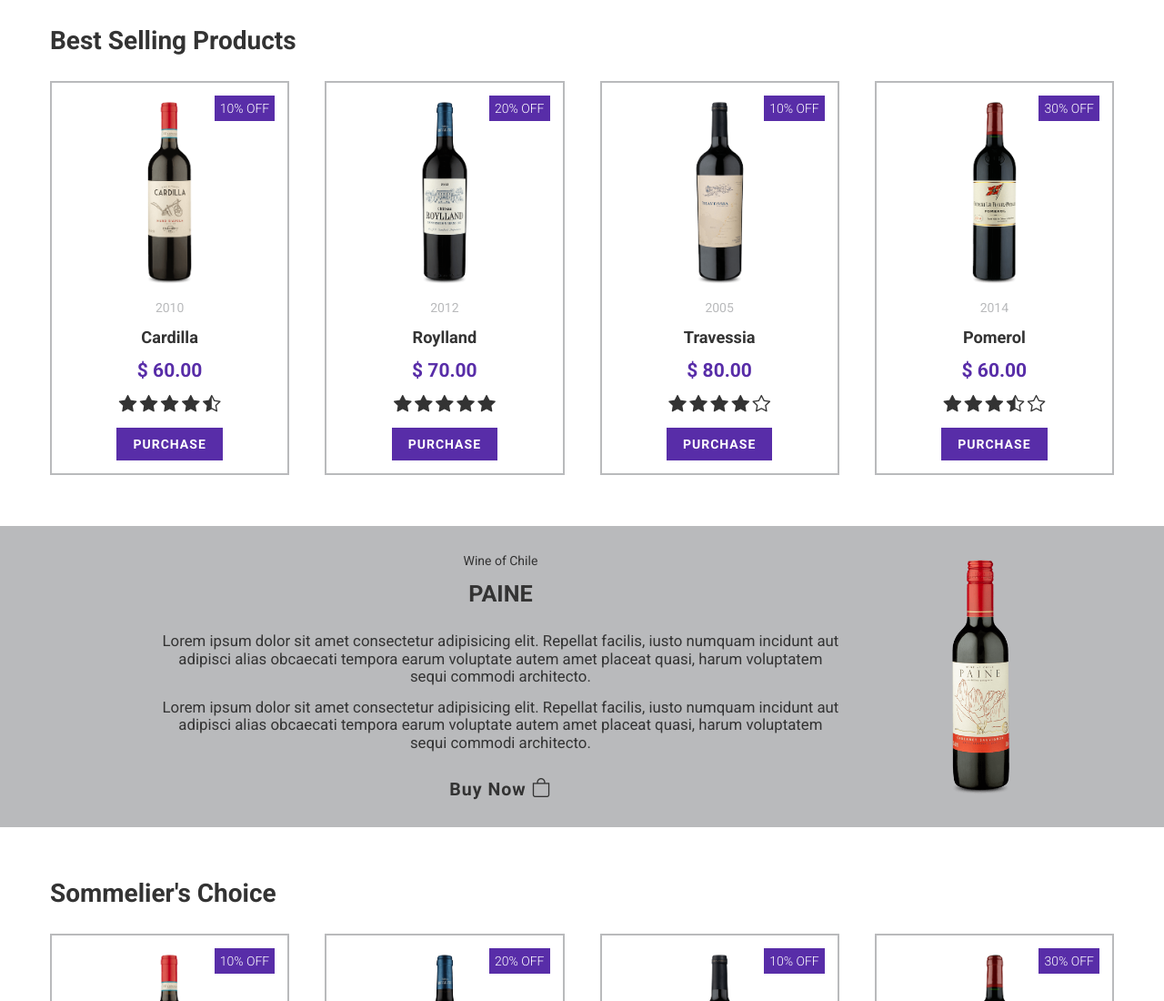
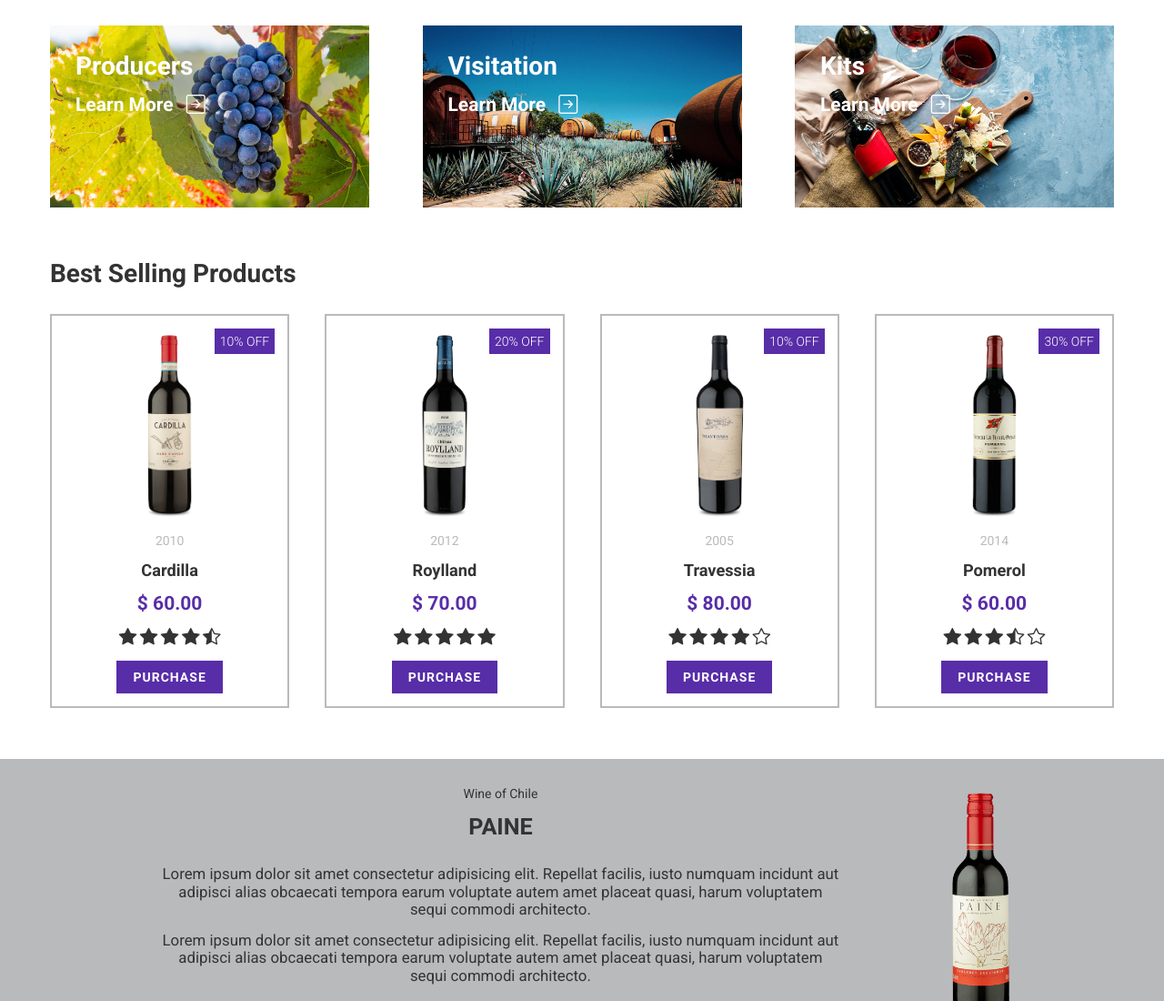
Before and after one commit to rafaeljosecomputacao/store-sass, a plain HTML site: page index.html in a window 1280 px wide. Shown: the top 1100 px of the page at 91% size. Drawn offline with nearby package versions, Linux system fonts and the light colour scheme.

Commit message:
create-banner-main

```diff
--- a/index.html
+++ b/index.html
@@ -16,6 +16,27 @@
     <script src="js/script.js" defer></script>
 </head>
 <body>
+    <!-- Main Banner -->
+    <main class="banner-container">
+        <div class="banner" id="banner-1">
+            <div class="banner-content">
+                <h2>Producers</h2>
+                <a href="#">Learn More<i class="bi bi-arrow-right-square"></i></a>
+            </div>
+        </div>
+        <div class="banner" id="banner-2">
+            <div class="banner-content">
+                <h2>Visitation</h2>
+                <a href="#">Learn More<i class="bi bi-arrow-right-square"></i></a>
+            </div>
+        </div>
+        <div class="banner" id="banner-3">
+            <div class="banner-content">
+                <h2>Kits</h2>
+                <a href="#">Learn More<i class="bi bi-arrow-right-square"></i></a>
+            </div>
+        </div>
+    </main>
     <!-- Section Best Selling Products -->
     <section class="products-grid">
         <h2>Best Selling Products</h2>
--- a/sass/2-layouts/_layouts-mixins.sass
+++ b/sass/2-layouts/_layouts-mixins.sass
@@ -13,3 +13,7 @@
 
     @include base-mixins.desktop
         max-width: 1170px
+
+@mixin image-content
+    background-position: center
+    background-size: cover
--- a/sass/2-layouts/layouts.sass
+++ b/sass/2-layouts/layouts.sass
@@ -1,3 +1,4 @@
+@use 'banner-main'
 @use 'products-section'
 @use 'deal-section'
 @use 'newsletter-section'
--- a/sass/3-modules/modules.sass
+++ b/sass/3-modules/modules.sass
@@ -1,2 +1,3 @@
+@use 'banner'
 @use 'buttons'
 @use 'card'
```
Also changed, not shown: sass/2-layouts/_banner-main.sass (added, +12 -0 lines), sass/3-modules/_banner.sass (added, +63 -0 lines), css/app.css, img/banner-1.jpg (added), img/banner-2.jpg (added), img/banner-3.jpg (added), 1 other file.
